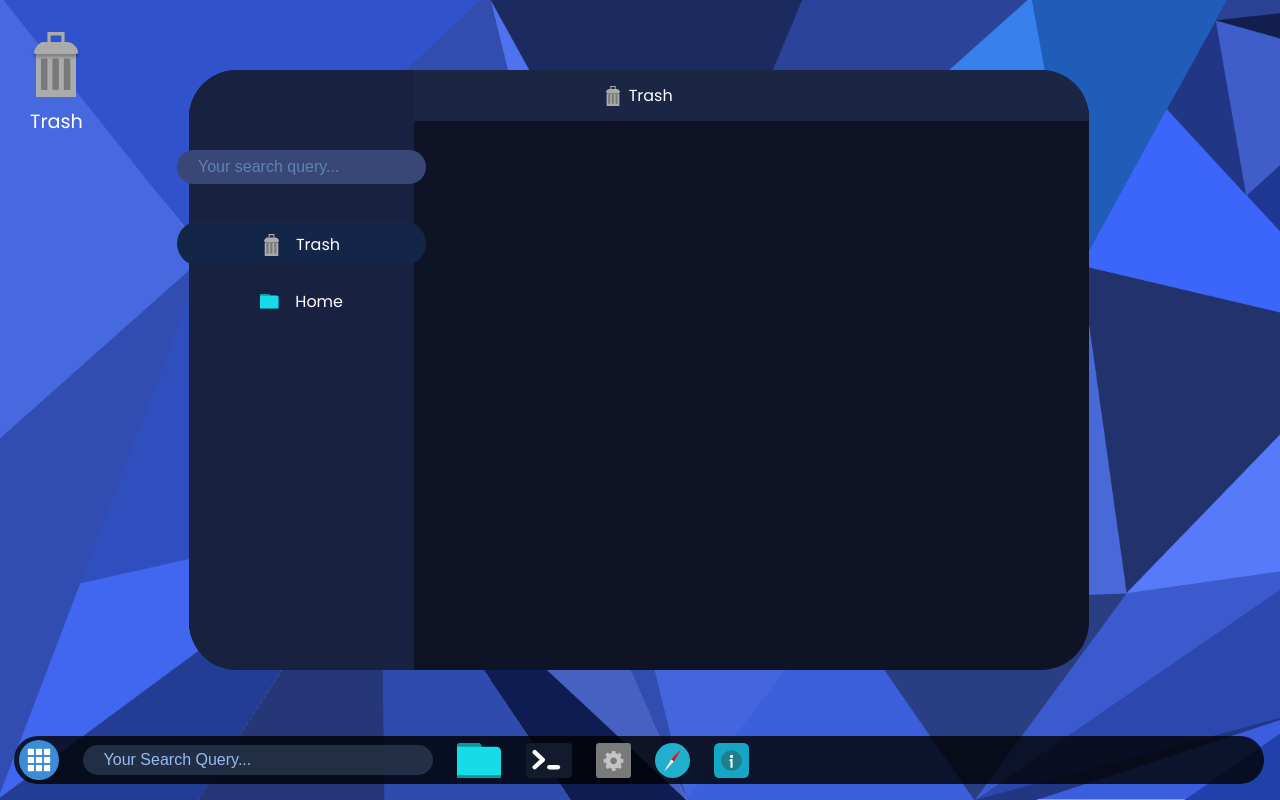
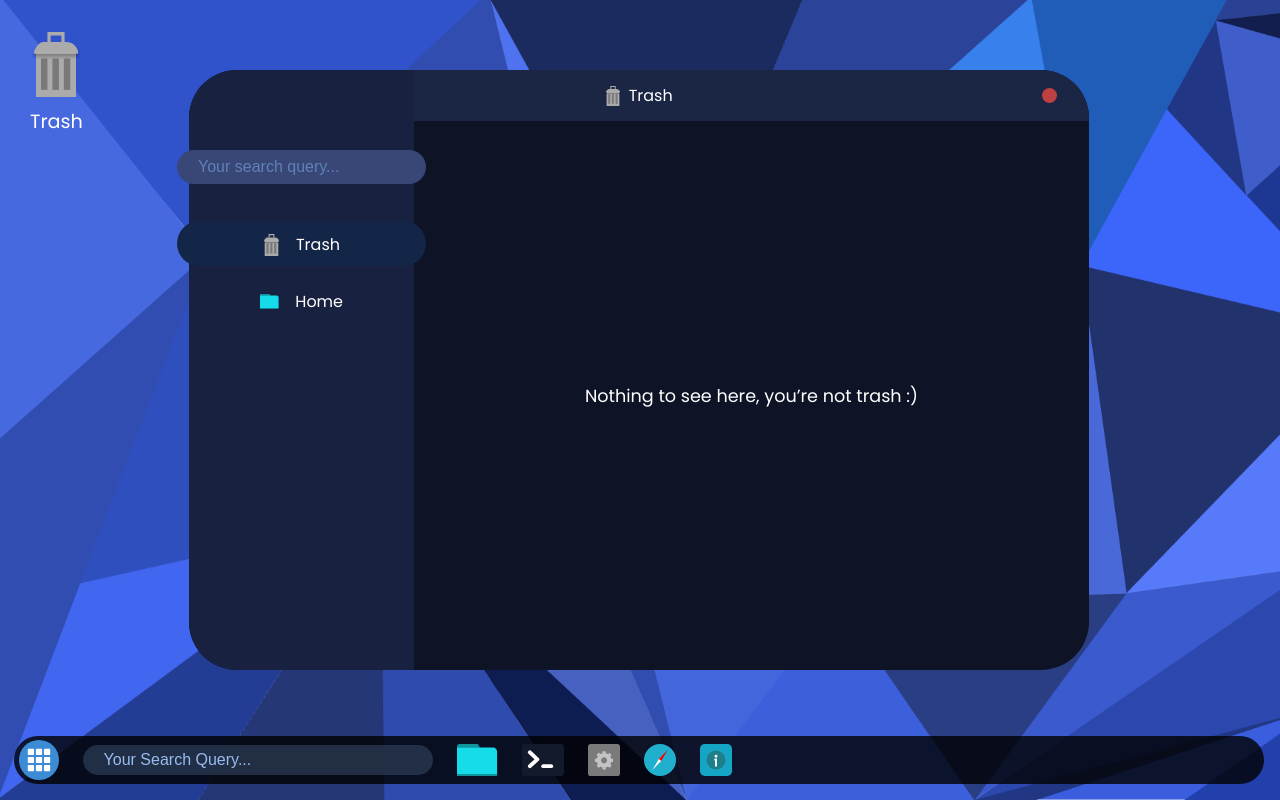
Before and after one commit to VirajS00/os-parody-vue, a Vue app: page / in a window 1280 px wide. Built offline with nearby package versions, Linux system fonts and the light colour scheme.

Commit message:
added folder contents component

```diff
--- a/src/components/FolderOpen.vue
+++ b/src/components/FolderOpen.vue
@@ -2,18 +2,31 @@
 	<div class="folder">
 		<TopBar text="Trash" img="trash.svg" />
 		<Sidebar active="trash" />
+		<Contents :content="tasks" />
 	</div>
 </template>
 
 <script>
 import Sidebar from './folderOpen/Sidebar.vue';
 import TopBar from './folderOpen/TopBar.vue';
+import Contents from './folderOpen/Contents.vue';
 
 export default {
 	name: 'FolderOpen',
 	components: {
 		Sidebar,
-		TopBar
+		TopBar,
+		Contents
+	},
+	data() {
+		return {
+			tasks: {}
+		};
+	},
+	created() {
+		this.tasks = {
+			type: 'trash'
+		};
 	}
 };
 </script>
--- /dev/null
+++ b/src/components/folderOpen/Contents.vue
@@ -0,0 +1,36 @@
+<template>
+	<div class="container">
+		<div class="trash" v-if="content.type == 'trash'">
+			Nothing to see here, you’re not trash :)
+		</div>
+	</div>
+</template>
+
+<script>
+export default {
+	name: 'Contents',
+	props: {
+		content: Object
+	}
+};
+</script>
+
+<style scoped>
+.container {
+	position: absolute;
+	bottom: 0;
+	right: 0;
+	left: 25%;
+	top: 3.2rem;
+	border-bottom-right-radius: 3rem;
+}
+
+.trash {
+	display: flex;
+	flex-direction: column;
+	justify-content: center;
+	align-items: center;
+	height: 100%;
+	font-size: 1.1rem;
+}
+</style>
--- a/src/components/folderOpen/TopBar.vue
+++ b/src/components/folderOpen/TopBar.vue
@@ -1,8 +1,8 @@
 <template>
 	<div class="topBar">
-		<!-- <img src="@/assets/icons/trash.svg" :alt="{ text }" /> -->
 		<img :src="getImgUrl(img)" :alt="text" />
 		<p>{{ text }}</p>
+		<a href="#" class="close"></a>
 	</div>
 </template>
 
@@ -39,4 +39,28 @@ export default {
 	height: 20px;
 	margin-right: 0.5rem;
 }
+
+.close {
+	height: 15px;
+	width: 15px;
+	display: flex;
+	background-color: #bd4141;
+	position: absolute;
+	right: 2rem;
+	border-radius: 50%;
+	justify-content: center;
+	align-items: center;
+	text-decoration: none;
+}
+
+.close::after {
+	content: 'x';
+	color: #860000;
+	font-size: 0.8rem;
+	opacity: 0;
+}
+
+.close:hover::after {
+	opacity: 1;
+}
 </style>
--- a/src/components/taskBar.vue
+++ b/src/components/taskBar.vue
@@ -40,7 +40,7 @@ export default {
 }
 
 .icon {
-	height: 35px;
+	height: 32px;
 }
 
 .searchbox {
```
